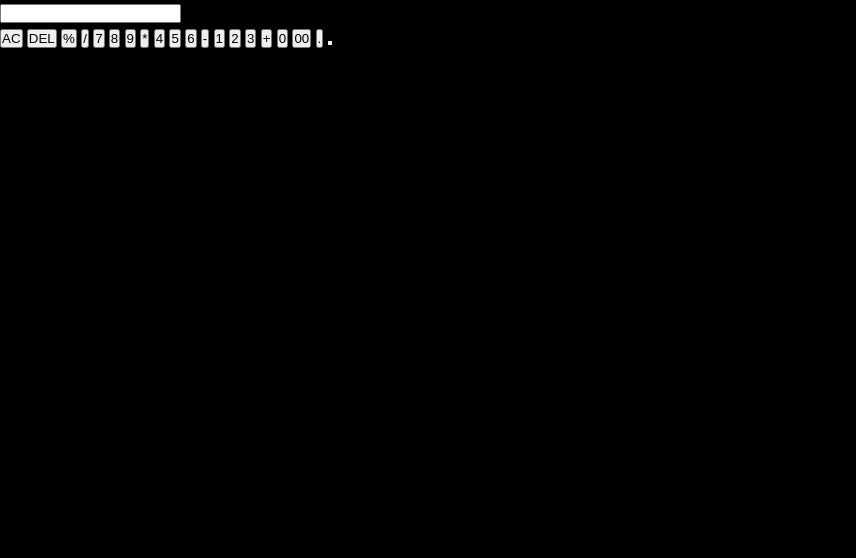
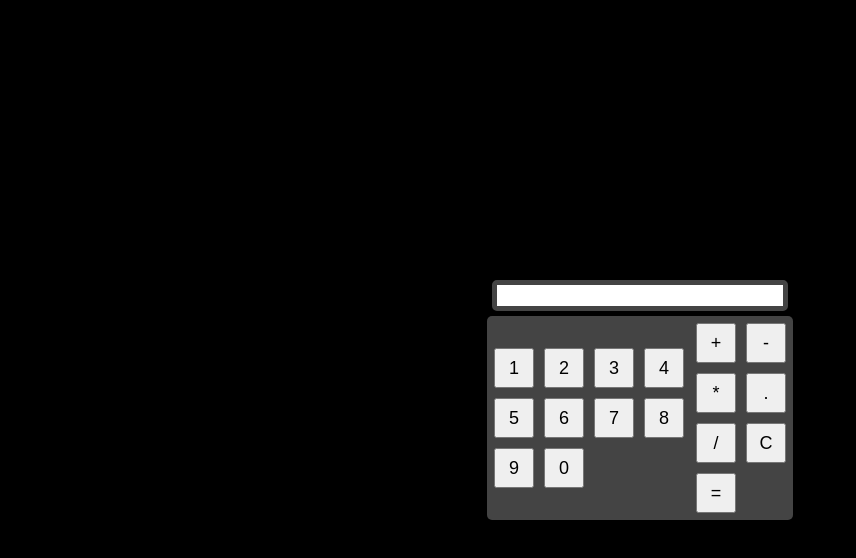
Before and after one commit to younes8888/younes_assingnment, a website: page index.html in a window 1280 px wide. Shown: the whole page, without its empty margins (0-856 px from the left). Drawn offline with Linux system fonts and the light colour scheme.

Commit message:
younes first commit

```diff
--- a/index.html
+++ b/index.html
@@ -7,36 +7,45 @@
         <title>Calculator</title>
     </head>
     <body>
-        <div class="container">
-            <input type="text" class="display" />
-            <!-- Add your classes or ids -->
-            <div class="buttons">
-                <button>AC</button>
-                <button>DEL</button>
-                <button>%</button>
-                <button>/</button>
+        <!-- Calculator container -->
+        <div class="calculator">
+            <!-- Display input -->
+            <input type="text" id="display" readonly />
 
-                <button>7</button>
-                <button>8</button>
-                <button>9</button>
-                <button>*</button>
+            <!-- Calculator buttons -->
 
-                <button>4</button>
-                <button>5</button>
-                <button>6</button>
-                <button>-</button>
+            <!-- Buttons for digits and operators -->
+            <table>
+                <tr>
+                    <td class="numbers">
+                        <div class="buttons">
+                            <button onclick="appendToDisplay('1')">1</button>
+                            <button onclick="appendToDisplay('2')">2</button>
+                            <button onclick="appendToDisplay('3')">3</button>
+                            <button onclick="appendToDisplay('4')">4</button>
+                            <button onclick="appendToDisplay('5')">5</button>
+                            <button onclick="appendToDisplay('6')">6</button>
+                            <button onclick="appendToDisplay('7')">7</button>
+                            <button onclick="appendToDisplay('8')">8</button>
+                            <button onclick="appendToDisplay('9')">9</button>
+                            <button onclick="appendToDisplay('0')">0</button>
+                        </div>
+                    </td>
+                    <td class="operations">
+                        <button onclick="appendToDisplay('+')">+</button>
+                        <button onclick="appendToDisplay('-')">-</button>
+                        <button onclick="appendToDisplay('*')">*</button>
+                        <button onclick="appendToDisplay('.')">.</button>
+                        <button onclick="appendToDisplay('/')">/</button>
+                        <!-- Special buttons -->
+                        <button onclick="clearDisplay()">C</button>
+                        <button onclick="calculate()">=</button>
+                    </td>
+                </tr>
+            </table>
+        </div>
 
-                <button>1</button>
-                <button>2</button>
-                <button>3</button>
-                <button>+</button>
-
-                <button>0</button>
-                <button>00</button>
-                <button>.</button>
-                <button></button>
-            </div>
-        </div>
+        <!-- External JavaScript file -->
         <script src="./src/main.js"></script>
     </body>
 </html>
--- a/src/main.js
+++ b/src/main.js
@@ -1 +1,23 @@
 // Add your JavaScript here
+
+// Get the display element by ID
+let display = document.getElementById('display');
+
+// Function to append a value to the display
+function appendToDisplay(value) {
+    display.value += value;
+}
+
+// Function to clear the display
+function clearDisplay() {
+    display.value = '';
+}
+
+// Function to calculate and display the result
+function calculate() {
+    try {
+        display.value = eval(display.value);
+    } catch (error) {
+        display.value = 'Error';
+    }
+}
--- a/styles/style.css
+++ b/styles/style.css
@@ -15,3 +15,103 @@ body {
 }
 
 /* Add your css  */
+
+/* Apply a flex layout to center the content vertically and horizontally */
+body {
+    display: flex;
+    justify-content: center;
+    align-items: center;
+    height: 100vh;
+    margin: 0;
+}
+
+/* Style for the calculator container */
+.calculator {
+    text-align: center;
+}
+
+table {
+    border-radius: 5px;
+    background: #444;
+    border: 1px;
+    margin: auto;
+}
+
+.numbers,
+.operations {
+    width: auto;
+    height: 100%;
+    border: 1px;
+}
+
+/* Style for the display input */
+input {
+    width: 296px;
+    margin-bottom: 5px;
+    font-size: 18px;
+    border: 5px solid #444;
+    border-radius: 5px;
+}
+
+/* Style for the calculator buttons */
+button {
+    width: 40px;
+    height: 40px;
+    font-size: 18px;
+    margin: 5px;
+    cursor: pointer;
+}
+
+/* Use a grid layout for the buttons */
+.buttons {
+    display: grid;
+    align-items: center;
+    grid-template-columns: repeat(4, 1fr);
+}
+
+.operations {
+    display: grid;
+    align-items: center;
+    grid-template-columns: repeat(2, 1fr);
+}
+
+/* Media query for smaller screens (max-width: 600px) */
+@media only screen and (max-width: 800px) {
+    /* Adjust the width of the input for better visibility on smaller screens */
+    input {
+        width: 80%;
+    }
+
+    /* Adjust button size and font size for better touch interaction */
+    button {
+        margin: 5px;
+        width: auto;
+        height: 30px;
+        font-size: 14px;
+    }
+
+    /* Adjust the grid layout to two columns for better arrangement on smaller screens */
+    .buttons {
+        grid-template-columns: repeat(3, 1fr);
+    }
+}
+/* Media query for smaller screens (max-width: 500px) */
+@media only screen and (max-width: 500px) {
+    /* Adjust the width of the input for better visibility on smaller screens */
+    input {
+        width: 80%;
+    }
+
+    /* Adjust button size and font size for better touch interaction */
+    button {
+        margin: 5px;
+        width: auto;
+        height: 30px;
+        font-size: 14px;
+    }
+
+    /* Adjust the grid layout to two columns for better arrangement on smaller screens */
+    .buttons {
+        grid-template-columns: repeat(2, 1fr);
+    }
+}
```
